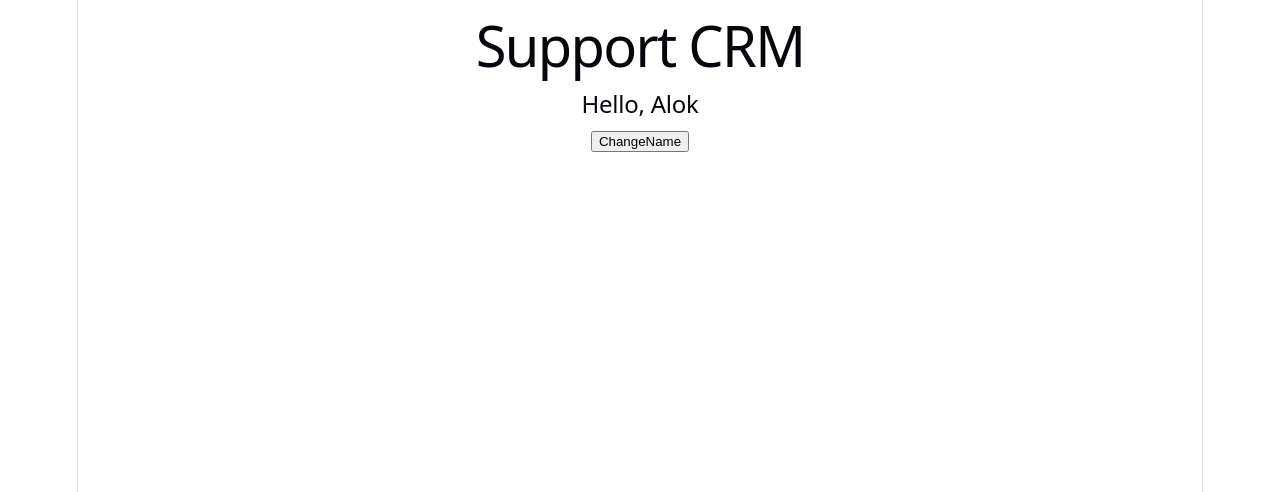
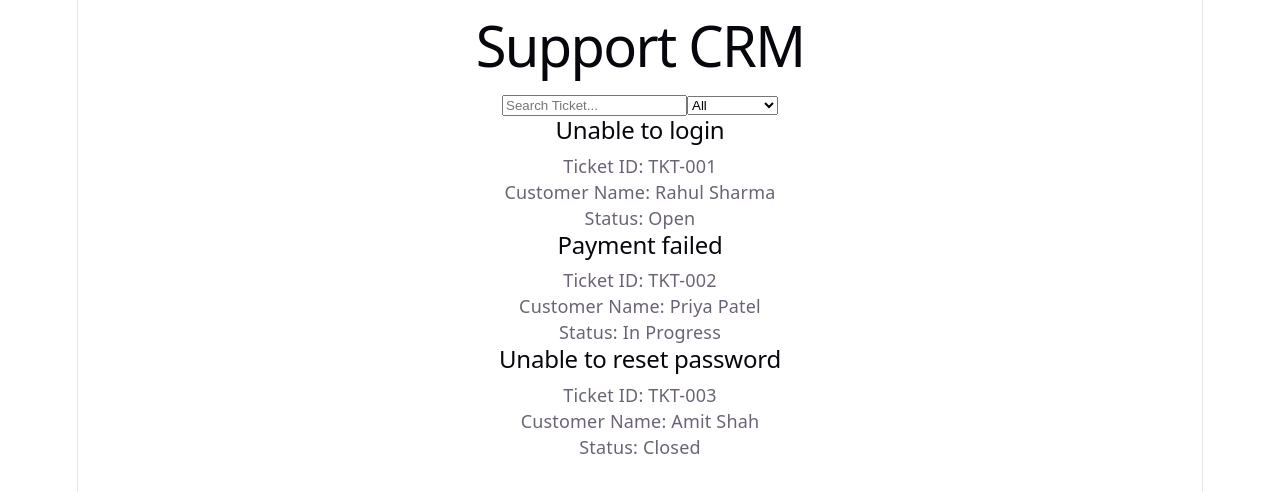
Before and after one commit to alokbindd/frontend-support-crm, a React (Vite) app: page / in a window 1280 px wide. Shown: the top 492 px of the page. Built offline with nearby package versions, Linux system fonts and the light colour scheme.

Commit message:
Implement search and filter functionality for tickets

```diff
--- a/src/App.jsx
+++ b/src/App.jsx
@@ -6,6 +6,9 @@ import './App.css'
 import TicketCard from './components/TicketCard'
 
 function App() {
+  const [search, setSearch] = useState("")
+  const [status, setStatus] = useState("All")
+
   const ticket = [
     {
       ticket_id: "TKT-001",
@@ -27,22 +30,45 @@ function App() {
     },
   ]
 
-  const [name, setName] = useState("Alok")
+  const filteredTicket = ticket.filter((ticket) => {
+    const matchesSearch = ticket.subject
+    .toLowerCase()
+    .includes(search.toLowerCase())
+
+    const matchesStatus =
+      status === "All" || ticket.status === status
+
+    return matchesSearch && matchesStatus
+  })
 
   return (
     <div>
       <h1>Support CRM</h1>
 
-      {/* {ticket.map((ticket) => (
+      <input
+        type="text"
+        placeholder='Search Ticket...'
+        value={search}
+        onChange={(event) => setSearch(event.target.value)}
+      />
+
+      <select
+        value={status}
+        onChange={(event) => setStatus(event.target.value)}
+      >
+        <option value="All">All</option>
+        <option value="Open">Open</option>
+        <option value="In Progress">In Progress</option>
+        <option value="Closed">Closed</option>
+      </select>
+
+      {filteredTicket.map((ticket) => (
         <TicketCard
           key={ticket.ticket_id}
           ticket={ticket}
         />
-      ))} */}
-      <h2>Hello, {name}</h2>
-      <button onClick={()=> setName("Rahul")}>
-        ChangeName
-      </button>
+      ))}
+
     </div>
   )
 }
```
